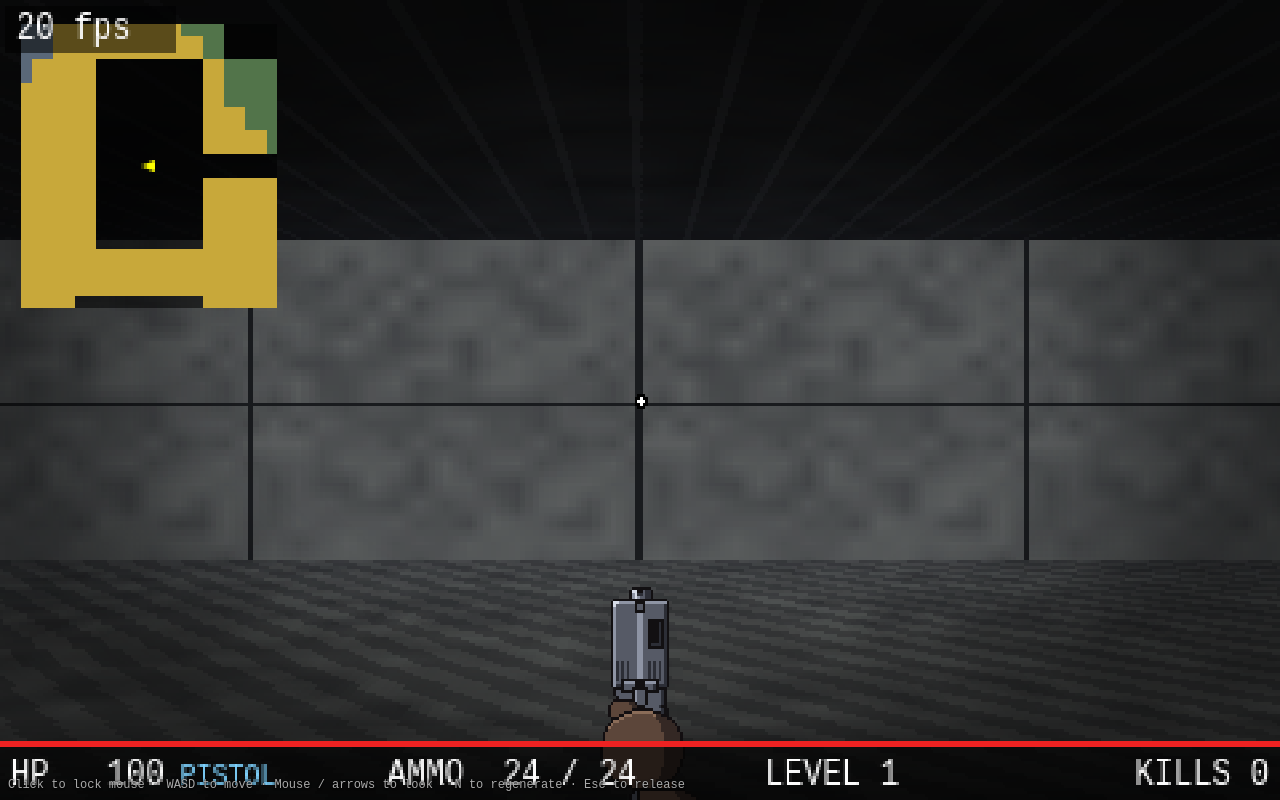
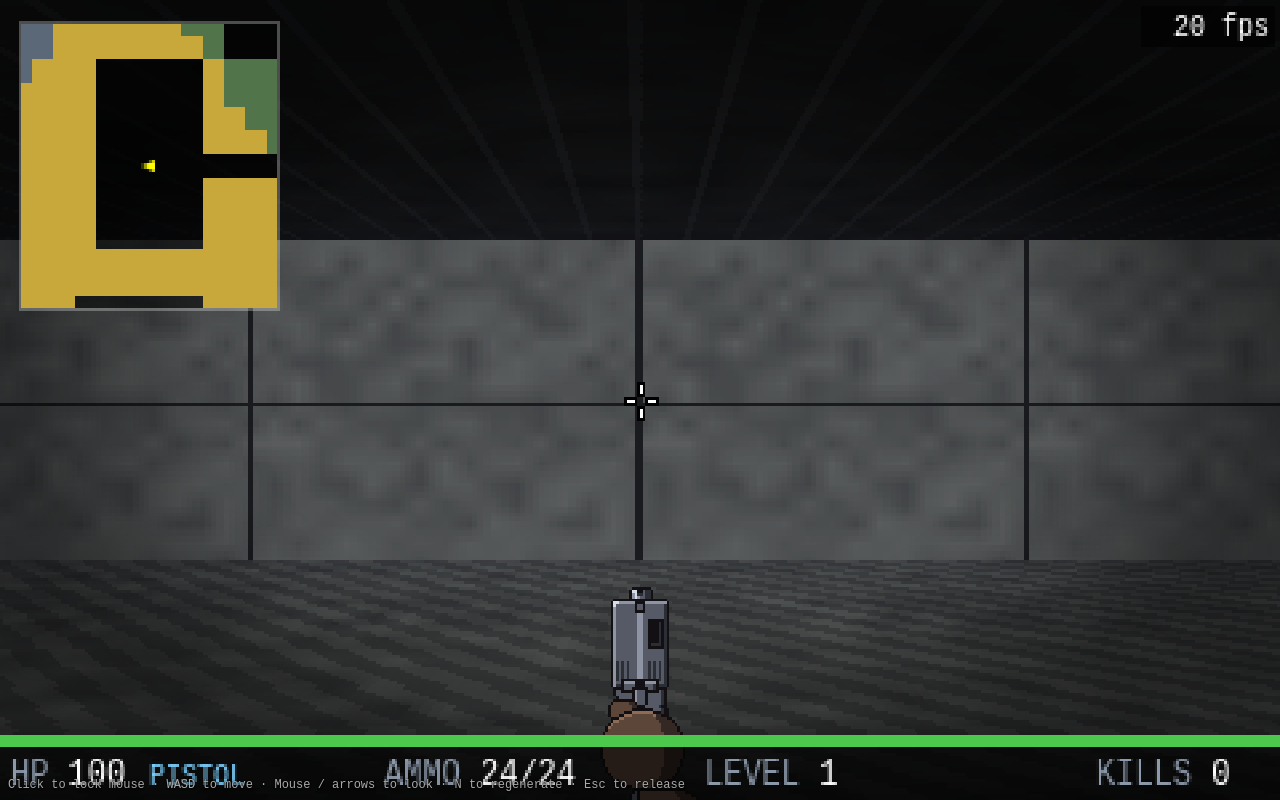
Before and after one commit to andlima/bayesian-shooter, a plain HTML site: page index.html in a window 1280 px wide. Drawn offline with Linux system fonts and the light colour scheme; animation ran at ten frames a second.

Commit message:
Task: hud-visual-cohesion (#53)
* Task spec: hud-visual-cohesion

Shared HUD_STYLE tokens, fixed-slot bottom strip across the three tiers,
4-px threshold-coloured HP bar, one toast slot replacing the stacked
lighting/theme labels and announcing weapon switches, FPS readout moved
off the minimap plus a 1-px minimap frame, one banner helper for YOU DIED
and LEVEL N, and a gapped crosshair. Eight criteria, loose pixel
contract (smoke + reload determinism), desktop and touch tiers.

Co-Authored-By: Claude Fable 5.1 <noreply@anthropic.com>

* HUD visual cohesion: style tokens, fixed-slot strip, toast, banners

- HUD_STYLE token set; every HUD colour routed through it
- Strip: dim labels / bright values at fixed per-tier slots (measured
  once per tier from constant widest strings; no per-frame measureText)
- 4-px HP bar, green / amber / red by threshold
- One toast slot (showToast) replaces lightingToggledAtMs /
  themeToggledAtMs and announces actual weapon switches; token flash
  rides the same timestamp
- FPS box top-right, 1-px minimap frame outside the rect
- drawBanner shared by LEVEL N and YOU DIED
- Gapped 11-px crosshair

Co-Authored-By: Claude Fable 5.1 <noreply@anthropic.com>

---------

Co-authored-by: Claude Fable 5.1 <noreply@anthropic.com>

```diff
--- a/index.html
+++ b/index.html
@@ -266,6 +266,14 @@
   // level-exit-progression: "LEVEL N" banner timing. Both fields are in nowMs.
   let levelBannerAtMs = 0;
   let levelBannerUntilMs = 0;
+  // hud-visual-cohesion: single toast slot (newest wins, no queue). Replaces
+  // the old lighting / theme label timers and also announces weapon switches
+  // (`weapon: true` doubles as the strip token-flash timestamp). Not cleared
+  // by clearTransientFeedback — it simply expires.
+  let toast = null;            // { text, atMs, untilMs, weapon, w } | null
+  function showToast(text, durMs, isWeapon) {
+    toast = { text, atMs: nowMs, untilMs: nowMs + durMs, weapon: !!isWeapon, w: 0 };
+  }
 
   // gun-viewmodel: bob accumulator + smoothed bob intensity. bobPhase advances
   // while moving and eases toward the nearest multiple of π when idle so the
@@ -475,12 +483,13 @@
       // atmosphere-lighting: visual debug toggle. Surfaces a small text
       // indicator for ~2 s; otherwise no HUD presence.
       lightingEnabled = !lightingEnabled;
-      lightingToggledAtMs = nowMs;
+      showToast('lighting: ' + (lightingEnabled ? 'on' : 'off'), 2000);
     } else if (e.code === 'KeyT') {
       // theme-runtime-selector: cycle natural → crypt → … → sanctum → natural.
       // Purely cosmetic, so it is NOT gated on player.hp (works while dead).
       forcedThemeIdx = (forcedThemeIdx + 2) % (THEMES.length + 1) - 1;
-      themeToggledAtMs = nowMs;
+      showToast('theme: ' +
+        (forcedThemeIdx < 0 ? 'natural' : THEMES[forcedThemeIdx]), 2000);
     } else if (e.code === 'Digit1') {
       // shotgun-weapon-pickup / knife-melee-weapon: weapon select.
       // Edge-triggered (the wasDown guard above drops auto-repeat) and
@@ -597,7 +606,7 @@
           regenerateDungeon();
         } else if (util === 'L') {
           lightingEnabled = !lightingEnabled;
-          lightingToggledAtMs = nowMs;
+          showToast('lighting: ' + (lightingEnabled ? 'on' : 'off'), 2000);
         } else if (util === 'M') {
           muted = !muted;
           if (audioCtx && masterGain) {
@@ -1823,7 +1832,6 @@
   // Toggle (L) flips between full atmosphere and the legacy flat-shade path.
   // Default ON; a 2 s debug overlay shows after each toggle.
   let lightingEnabled = true;
-  let lightingToggledAtMs = -Infinity;
 
   // theme-runtime-selector: render-only theme override. -1 = natural per-room
   // BFS mix (THEME_MAP, the default); 0..THEMES.length-1 = force the whole
@@ -1832,7 +1840,6 @@
   // collision / AI reads it, and T never mutates MAP/THEME_MAP. Session-only;
   // resets to -1 on page load, persists across N/R/level-exit by design.
   let forcedThemeIdx = -1;
-  let themeToggledAtMs = -Infinity;
 
   // ---------------------------------------------------------------------------
   // Sprite assets — PNG-sourced (assets/sprites/), baked into the sentinel
@@ -2780,6 +2787,9 @@
     // clock (the redundant-key no-op above returns before reaching here), so
     // the new weapon never inherits the old one's fire frame.
     fireAnimStartMs = -Infinity;
+    // hud-visual-cohesion: announce the switch; the same slot drives the
+    // strip token flash. resetRun's direct `weapon = 'pistol'` never toasts.
+    showToast(WEAPONS[id].name, 900, true);
   }
   function cycleWeapon() {
     const order = hasShotgun
@@ -3201,17 +3211,17 @@
 
     drawEnemyMuzzleFlashes();
 
-    // Crosshair: 3-pixel cross in the middle. Tints red briefly after a hit.
-    // 1-px black outline (drawn first, beneath) keeps the crosshair legible
-    // against bright walls on both desktop and touch.
-    const crossColor = (nowMs < hitTintUntil) ? '#f44' : '#fff';
+    // hud-visual-cohesion: gapped crosshair — four 3-px arms, 2-px gap from
+    // the (unfilled) centre pixel, 11 px across. Tints red briefly after a
+    // hit. 1-px dark outline drawn first keeps it legible on bright walls.
+    const crossColor = (nowMs < hitTintUntil) ? HUD_STYLE.crossHit : HUD_STYLE.cross;
     const cx = W >> 1, cy = H >> 1;
-    ctx.fillStyle = '#000';
-    ctx.fillRect(cx - 2, cy - 1, 5, 3);
-    ctx.fillRect(cx - 1, cy - 2, 3, 5);
+    ctx.fillStyle = HUD_STYLE.shadow;
+    ctx.fillRect(cx - 6, cy - 1, 5, 3); ctx.fillRect(cx + 2, cy - 1, 5, 3);
+    ctx.fillRect(cx - 1, cy - 6, 3, 5); ctx.fillRect(cx - 1, cy + 2, 3, 5);
     ctx.fillStyle = crossColor;
-    ctx.fillRect(cx - 1, cy, 3, 1);
-    ctx.fillRect(cx, cy - 1, 1, 3);
+    ctx.fillRect(cx - 5, cy, 3, 1); ctx.fillRect(cx + 3, cy, 3, 1);
+    ctx.fillRect(cx, cy - 5, 1, 3); ctx.fillRect(cx, cy + 3, 1, 3);
 
     drawMuzzleScreenWash(nowMs);
 
@@ -3222,37 +3232,47 @@
     drawPickupPops();
 
     drawMinimap();
-
-    // FPS counter overlay.
-    ctx.fillStyle = 'rgba(0,0,0,0.55)';
-    ctx.fillRect(2, 2, 64, 16);
-    ctx.fillStyle = '#fff';
-    ctx.font = '12px monospace';
+    // hud-visual-cohesion: 1-px frame just outside the minimap rect
+    // (7,7,98,98) so the rect, its contents and every hit-test stay put.
+    ctx.strokeStyle = HUD_STYLE.border;
+    ctx.lineWidth = 1;
+    ctx.strokeRect(MM_X - 0.5, MM_Y - 0.5, MM_SIZE + 1, MM_SIZE + 1);
+
+    // FPS readout, top-right, 10-px font on a 14-px panel.
+    ctx.fillStyle = HUD_STYLE.panel;
+    ctx.fillRect(W - 52, 2, 50, 14);
+    ctx.fillStyle = HUD_STYLE.value;
+    ctx.font = '10px monospace';
     ctx.textBaseline = 'top';
+    ctx.textAlign = 'right';
+    ctx.fillText(fps.toFixed(0) + ' fps', W - 4, 4);
     ctx.textAlign = 'left';
-    ctx.fillText(fps.toFixed(0) + ' fps', 6, 4);
-
-    // atmosphere-lighting: brief debug overlay after each L toggle.
-    if (nowMs - lightingToggledAtMs < 2000) {
-      const a = 1 - (nowMs - lightingToggledAtMs) / 2000;
-      const text = 'lighting: ' + (lightingEnabled ? 'on' : 'off');
-      ctx.fillStyle = `rgba(0,0,0,${(a * 0.55).toFixed(3)})`;
-      ctx.fillRect(2, 20, 96, 16);
-      ctx.fillStyle = `rgba(255,255,255,${a.toFixed(3)})`;
-      ctx.fillText(text, 6, 22);
-    }
-
-    // theme-runtime-selector: brief overlay after each T toggle, one row below
-    // the lighting label so the two coexist without overlapping. Same font/
-    // baseline/colors and alpha ramp; no HUD presence after the 2 s window.
-    if (nowMs - themeToggledAtMs < 2000) {
-      const a = 1 - (nowMs - themeToggledAtMs) / 2000;
-      const text = 'theme: ' +
-        (forcedThemeIdx < 0 ? 'natural' : THEMES[forcedThemeIdx]);
-      ctx.fillStyle = `rgba(0,0,0,${(a * 0.55).toFixed(3)})`;
-      ctx.fillRect(2, 38, 96, 16);
-      ctx.fillStyle = `rgba(255,255,255,${a.toFixed(3)})`;
-      ctx.fillText(text, 6, 40);
+
+    // Toast slot: top-centre at y = 6, between the minimap frame and the FPS
+    // box (panel capped at W - 2 * (MM_X + MM_SIZE + 8)), linear fade.
+    if (toast && nowMs < toast.untilMs) {
+      const a = 1 - (nowMs - toast.atMs) / (toast.untilMs - toast.atMs);
+      ctx.font = '12px monospace';
+      if (!toast.w) {
+        // One measureText per toast, cached on the slot.
+        toast.w = Math.min(W - 2 * (MM_X + MM_SIZE + 8),
+                           Math.ceil(ctx.measureText(toast.text).width) + 12);
+      }
+      const px = (W - toast.w) >> 1;
+      ctx.globalAlpha = a;
+      ctx.fillStyle = HUD_STYLE.panel;
+      ctx.fillRect(px, 6, toast.w, 16);
+      ctx.strokeStyle = HUD_STYLE.border;
+      ctx.strokeRect(px + 0.5, 6.5, toast.w - 1, 15);
+      ctx.fillStyle = HUD_STYLE.value;
+      ctx.textAlign = 'center';
+      ctx.textBaseline = 'middle';
+      ctx.fillText(toast.text, W >> 1, 14);
+      ctx.globalAlpha = 1;
+      ctx.textAlign = 'left';
+      ctx.textBaseline = 'top';
+    } else if (toast) {
+      toast = null;
     }
 
     drawHUD();
@@ -3270,29 +3290,16 @@
         ? 1
         : Math.max(0, 1 - (elapsed - fadeStart) / 400);
       const stripY = (H * 0.32) | 0;
-      ctx.fillStyle = `rgba(0,0,0,${(a * 0.55).toFixed(3)})`;
-      ctx.fillRect(0, stripY, W, 28);
-      ctx.fillStyle = `rgba(255,255,255,${a.toFixed(3)})`;
-      ctx.font = '18px monospace';
-      ctx.textBaseline = 'middle';
-      ctx.textAlign = 'center';
-      ctx.fillText('LEVEL ' + level, W >> 1, stripY + 14);
-      ctx.textAlign = 'left';
-      ctx.textBaseline = 'top';
+      drawBanner('LEVEL ' + level, stripY + 14,
+        { font: '18px monospace', color: HUD_STYLE.value, alpha: a, h: 28 });
     }
 
     if (player.hp <= 0) {
-      ctx.fillStyle = 'rgba(0,0,0,0.55)';
-      ctx.fillRect(0, (H >> 1) - 14, W, 28);
-      ctx.fillStyle = '#f55';
-      ctx.font = '12px monospace';
-      ctx.textBaseline = 'top';
-      ctx.textAlign = 'center';
       const deathText = isTouchDevice
         ? 'YOU DIED — tap RESET to restart'
         : 'YOU DIED — press R to restart';
-      ctx.fillText(deathText, W >> 1, (H >> 1) - 6);
-      ctx.textAlign = 'left';
+      drawBanner(deathText, H >> 1,
+        { font: '12px monospace', color: HUD_STYLE.warn, alpha: 1, h: 28 });
     }
 
     // mobile-touch-controls: touch HUD overlays (joystick / fire / util
@@ -3533,71 +3540,131 @@
     ctx.restore();
   }
 
+  // hud-visual-cohesion: the one HUD palette. Every colour painted by drawHUD,
+  // the toast, the FPS box, the minimap frame, drawBanner and the crosshair
+  // comes from here (or from an existing named constant).
+  const HUD_STYLE = {
+    panel:    'rgba(0,0,0,0.6)',
+    border:   'rgba(255,255,255,0.28)',
+    label:    '#8d9aab',   // dim readout labels
+    value:    '#fff',      // bright readout values
+    accent:   '#7fd3ff',   // weapon token (unchanged)
+    warn:     '#f55',      // low ammo / YOU DIED (unchanged)
+    warnDim:  '#a22',      // empty-magazine pulse partner (unchanged)
+    shadow:   '#000',
+    cross:    '#fff',
+    crossHit: '#f44',
+    track:    '#1c1c1c',   // HP bar track
+    hpHigh:   '#4cc94c',   // hp > 60
+    hpMid:    '#e8a92a',   // 31–60
+    hpLow:    '#e22',      // ≤ 30 (same red + threshold as the heartbeat)
+  };
+
+  // Full-width panel band with 1-px border lines top and bottom and centred
+  // text. Shared by the LEVEL N banner and the death overlay.
+  function drawBanner(text, centreY, o) {
+    const y = centreY - (o.h >> 1);
+    ctx.globalAlpha = o.alpha;
+    ctx.fillStyle = HUD_STYLE.panel;
+    ctx.fillRect(0, y, W, o.h);
+    ctx.fillStyle = HUD_STYLE.border;
+    ctx.fillRect(0, y, W, 1);
+    ctx.fillRect(0, y + o.h - 1, W, 1);
+    ctx.fillStyle = o.color;
+    ctx.font = o.font;
+    ctx.textBaseline = 'middle';
+    ctx.textAlign = 'center';
+    ctx.fillText(text, W >> 1, centreY);
+    ctx.globalAlpha = 1;
+    ctx.textAlign = 'left';
+    ctx.textBaseline = 'top';
+  }
+
+  // Fixed strip slots per tier, measured once from constant widest-value
+  // strings so live values never move a neighbour (and drawHUD does no
+  // per-frame measureText). Rebuilt only when the tier font changes.
+  let hudLayout = null;
+  function buildHudLayout(fontPx) {
+    const wpnPx = (fontPx >= 16) ? 9 : 10;
+    ctx.font = fontPx + 'px monospace';
+    const w = (s) => ctx.measureText(s).width;
+    const L = { fontPx, wpnPx, wpnW: {} };
+    L.hpLabel = 4;
+    L.hpValue = 4 + w('HP ');
+    L.wpn     = Math.ceil(4 + w('HP 100') + 8);
+    L.ammoLabel  = (W * 0.30) | 0;
+    L.ammoValue  = L.ammoLabel + w('AMMO ');
+    L.levelLabel = (W * 0.55) | 0;
+    L.levelValue = L.levelLabel + w('LEVEL ');
+    L.killsLabel = Math.floor(W - 4 - w('KILLS 999'));
+    L.killsValue = L.killsLabel + w('KILLS ');
+    ctx.font = wpnPx + 'px monospace';
+    for (const k in WEAPONS) L.wpnW[WEAPONS[k].name] = Math.ceil(w(WEAPONS[k].name));
+    return L;
+  }
+
   function drawHUD() {
     // mobile-touch-polish: bump strip + font on touch so HP/AMMO/LEVEL/KILLS
-    // are readable at thumb-distance. Desktop branch stays byte-identical.
+    // are readable at thumb-distance.
     // mobile-mc-feel: extra bump for narrow viewports (clientWidth <= 380).
     const HUD_FONT_PX = !isTouchDevice ? 12 : (touchHudTier === 'narrow' ? 16 : 14);
     const HUD_STRIP_H = !isTouchDevice ? 18 : (touchHudTier === 'narrow' ? 26 : 22);
+    if (!hudLayout || hudLayout.fontPx !== HUD_FONT_PX) hudLayout = buildHudLayout(HUD_FONT_PX);
+    const L = hudLayout;
     const textY = H - HUD_STRIP_H + 4;
     const hpFrac = Math.max(0, Math.min(1, player.hp / MAX_HP));
-    // HUD strip background to keep text legible against any wall colour.
-    ctx.fillStyle = 'rgba(0,0,0,0.6)';
+    // Strip panel, then the 4-px HP bar directly above it; fill colour steps
+    // green → amber → red at the heartbeat threshold.
+    ctx.fillStyle = HUD_STYLE.panel;
     ctx.fillRect(0, H - HUD_STRIP_H, W, HUD_STRIP_H);
-    // Thin red HP bar always sits exactly 2 px above the strip.
-    ctx.fillStyle = '#400';
-    ctx.fillRect(0, H - HUD_STRIP_H - 2, W, 2);
-    ctx.fillStyle = '#e22';
-    ctx.fillRect(0, H - HUD_STRIP_H - 2, (W * hpFrac) | 0, 2);
+    ctx.fillStyle = HUD_STYLE.track;
+    ctx.fillRect(0, H - HUD_STRIP_H - 4, W, 4);
+    ctx.fillStyle = player.hp > 60 ? HUD_STYLE.hpHigh
+                  : player.hp > 30 ? HUD_STYLE.hpMid : HUD_STYLE.hpLow;
+    ctx.fillRect(0, H - HUD_STRIP_H - 4, (W * hpFrac) | 0, 4);
 
     ctx.font = HUD_FONT_PX + 'px monospace';
     ctx.textBaseline = 'top';
-    ctx.fillStyle = '#fff';
     ctx.textAlign = 'left';
-    ctx.fillText('HP   ' + (Math.ceil(player.hp) | 0), 4, textY);
-
-    // hud-feedback-polish: AMMO turns warning-red at 5 and pulses at 0.
-    let ammoColor = '#fff';
+    const label = (s, x) => { ctx.fillStyle = HUD_STYLE.label; ctx.fillText(s, x, textY); };
+    const value = (s, x, c) => { ctx.fillStyle = c || HUD_STYLE.value; ctx.fillText(s, x, textY); };
+
+    label('HP', L.hpLabel);
+    value(String(Math.ceil(player.hp) | 0), L.hpValue);
+
+    // hud-feedback-polish: AMMO value turns warning-red at 5 and pulses at 0
+    // (~3 Hz: 167 ms ≈ 1/(2*3 Hz)). Colour rules apply to the value only.
+    let ammoColor = HUD_STYLE.value;
     if (ammo === 0) {
-      // ~3 Hz pulse between two reds: 167 ms ≈ 1/(2*3 Hz).
-      ammoColor = (Math.floor(nowMs / 167) % 2 === 0) ? '#f55' : '#a22';
+      ammoColor = (Math.floor(nowMs / 167) % 2 === 0) ? HUD_STYLE.warn : HUD_STYLE.warnDim;
     } else if (ammo <= 5) {
-      ammoColor = '#f55';
-    }
-    ctx.fillStyle = ammoColor;
-    ctx.textAlign = 'center';
-    ctx.fillText('AMMO  ' + ammo + ' / ' + MAX_AMMO, (W * 0.40) | 0, textY);
-
-    // shotgun-weapon-pickup: compact active-weapon name, a separate token in
-    // the gap between the HP and AMMO readouts (the HP / AMMO / LEVEL / KILLS
-    // strings themselves are unchanged). Drawn at a small fixed font so it
-    // never overflows the strip on the desktop / medium / narrow tiers; its
-    // left edge is anchored just right of the *measured* HP text so it can't
-    // collide with HP, and the small font keeps it clear of AMMO. The rect is
-    // cached for the touch weapon-switch hit-test (same edge-tap precedence as
-    // the util buttons, AC #17).
-    const WPN_FONT_PX = (HUD_FONT_PX >= 16) ? 9 : 10;
-    const hpW = ctx.measureText('HP   ' + (Math.ceil(player.hp) | 0)).width;
-    ctx.font = WPN_FONT_PX + 'px monospace';
+      ammoColor = HUD_STYLE.warn;
+    }
+    label('AMMO', L.ammoLabel);
+    value(ammo + '/' + MAX_AMMO, L.ammoValue, ammoColor);
+
+    label('LEVEL', L.levelLabel);
+    value(String(level), L.levelValue);
+
+    label('KILLS', L.killsLabel);
+    value(String(stats.kills), L.killsValue);
+
+    // shotgun-weapon-pickup: compact active-weapon token at a fixed per-tier
+    // slot right of the HP readout. Its rect is cached for the touch
+    // weapon-switch hit-test (weaponLabelHit). On an actual switch it renders
+    // bright and eases back to the accent over ~300 ms, timed by the toast.
     const wpnName = WEAPONS[weapon].name;
-    const wpnW = ctx.measureText(wpnName).width;
-    const wpnX = 4 + hpW + 6;
-    const wpnY = textY + ((HUD_FONT_PX - WPN_FONT_PX) >> 1);
-    ctx.fillStyle = '#7fd3ff';
-    ctx.textAlign = 'left';
-    ctx.fillText(wpnName, wpnX, wpnY);
-    weaponHudRect = { x: wpnX, y: H - HUD_STRIP_H, w: wpnW, h: HUD_STRIP_H };
-    ctx.font = HUD_FONT_PX + 'px monospace';
-
-    // level-exit-progression: LEVEL readout sits between AMMO and KILLS.
-    ctx.fillStyle = '#fff';
-    ctx.textAlign = 'center';
-    ctx.fillText('LEVEL ' + level, (W * 0.65) | 0, textY);
-
-    ctx.fillStyle = '#fff';
-    ctx.textAlign = 'right';
-    ctx.fillText('KILLS ' + stats.kills, W - 4, textY);
-    ctx.textAlign = 'left';
+    const wpnY = textY + ((HUD_FONT_PX - L.wpnPx) >> 1);
+    ctx.font = L.wpnPx + 'px monospace';
+    ctx.fillStyle = HUD_STYLE.accent;
+    ctx.fillText(wpnName, L.wpn, wpnY);
+    if (toast && toast.weapon && nowMs - toast.atMs < 300) {
+      ctx.globalAlpha = 1 - (nowMs - toast.atMs) / 300;
+      ctx.fillStyle = HUD_STYLE.value;
+      ctx.fillText(wpnName, L.wpn, wpnY);
+      ctx.globalAlpha = 1;
+    }
+    weaponHudRect = { x: L.wpn, y: H - HUD_STRIP_H, w: L.wpnW[wpnName], h: HUD_STRIP_H };
   }
 
   // ---------------------------------------------------------------------------
```
Also changed, not shown: 1 other file.
